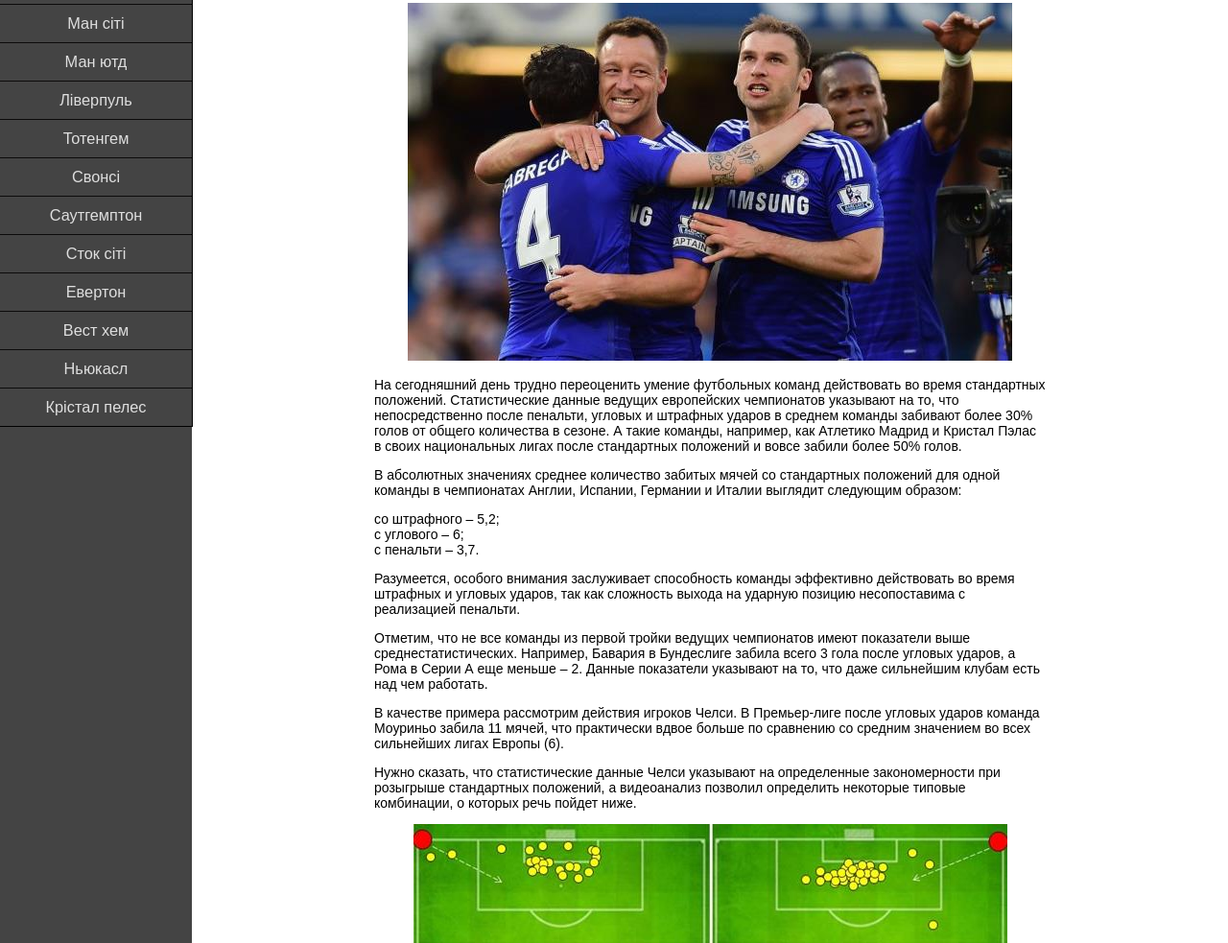
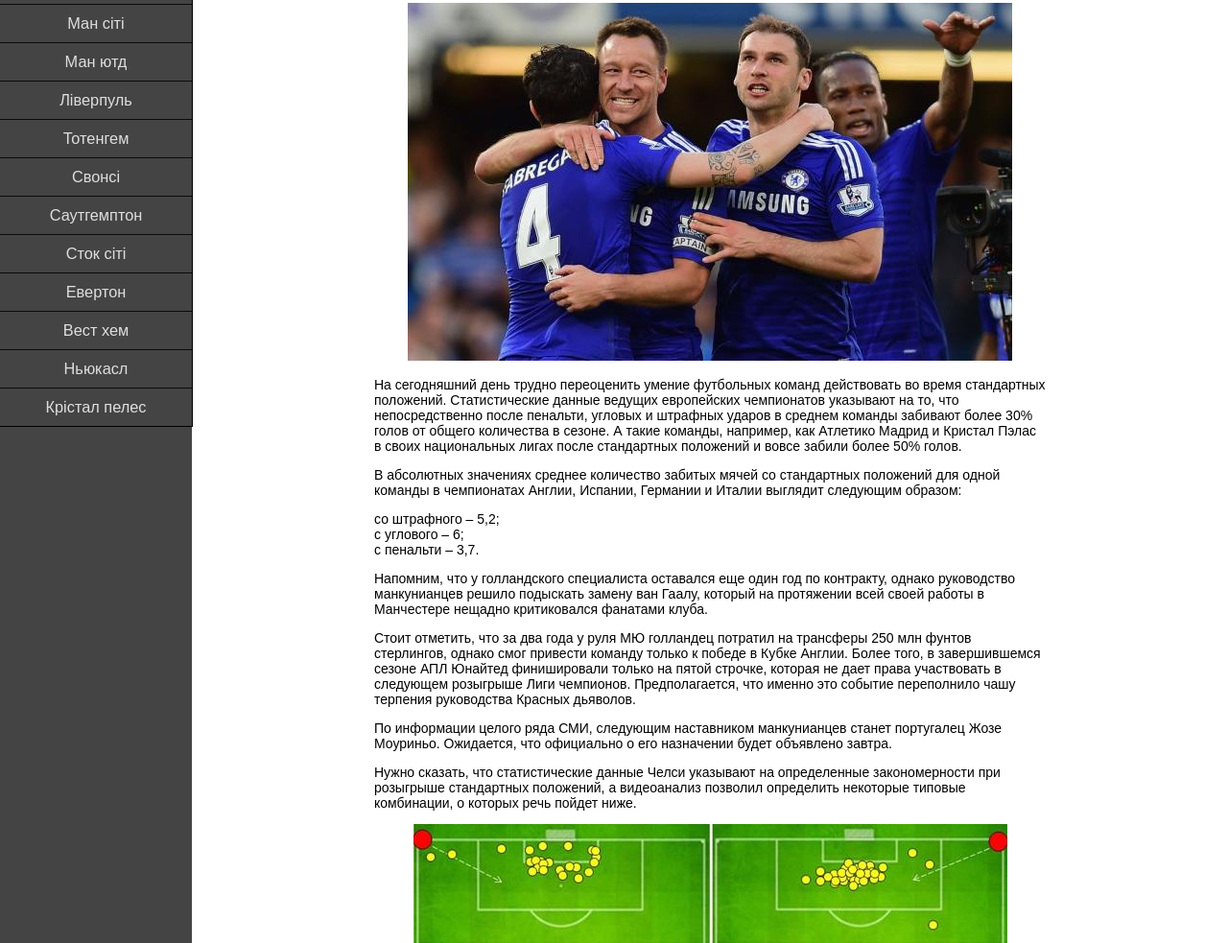
Before and after one commit to pavlokurapov/portmone, a website: page index.html in a window 1280 px wide. Shown: the part 299-1282 px from the top of the page at 96% size. Drawn offline with nearby package versions, Linux system fonts and the light colour scheme.

Commit message:
Updated content

```diff
--- a/index.html
+++ b/index.html
@@ -58,9 +58,9 @@
 					<li>с углового – 6;</li>
 					<li>с пенальти – 3,7.</li>
 				</ul>
-				<p>Разумеется, особого внимания заслуживает способность команды эффективно действовать во время штрафных и угловых ударов, так как сложность выхода на ударную позицию несопоставима с реализацией пенальти.</p>
-				<p>Отметим, что не все команды из первой тройки ведущих чемпионатов имеют показатели выше среднестатистических. Например, Бавария в Бундеслиге забила всего 3 гола после угловых ударов, а Рома в Серии А еще меньше – 2. Данные показатели указывают на то, что даже сильнейшим клубам есть над чем работать.</p>
-				<p>В качестве примера рассмотрим действия игроков Челси. В Премьер-лиге после угловых ударов команда Моуриньо забила 11 мячей, что практически вдвое больше по сравнению со средним значением во всех сильнейших лигах Европы (6).</p>
+				<p>Напомним, что у голландского специалиста оставался еще один год по контракту, однако руководство манкунианцев решило подыскать замену ван Гаалу, который на протяжении всей своей работы в Манчестере нещадно критиковался фанатами клуба.</p>
+				<p>Стоит отметить, что за два года у руля МЮ голландец потратил на трансферы 250 млн фунтов стерлингов, однако смог привести команду только к победе в Кубке Англии. Более того, в завершившемся сезоне АПЛ Юнайтед финишировали только на пятой строчке, которая не дает права участвовать в следующем розыгрыше Лиги чемпионов. Предполагается, что именно это событие переполнило чашу терпения руководства Красных дьяволов.</p>
+				<p>По информации целого ряда СМИ, следующим наставником манкунианцев станет португалец Жозе Моуриньо. Ожидается, что официально о его назначении будет объявлено завтра.</p>
 				<p>Нужно сказать, что статистические данные Челси указывают на определенные закономерности при розыгрыше стандартных положений, а видеоанализ позволил определить некоторые типовые комбинации, о которых речь пойдет ниже.</p>
 				<div class="img-wrapper"><img class="main-img" src="img/diagram.jpg"></img></div>
 				<p>Для начала рассмотрим точки, где игроки Челси первыми касались мяча после подач слева (относительно атакующей команды) и справа. Характерные эпизоды включают в себя как непосредственно прямые удары по воротам, так и случаи, когда мяч разыгрывался или выполнялась скидка мяча в другую зону под удар.</p>
```
